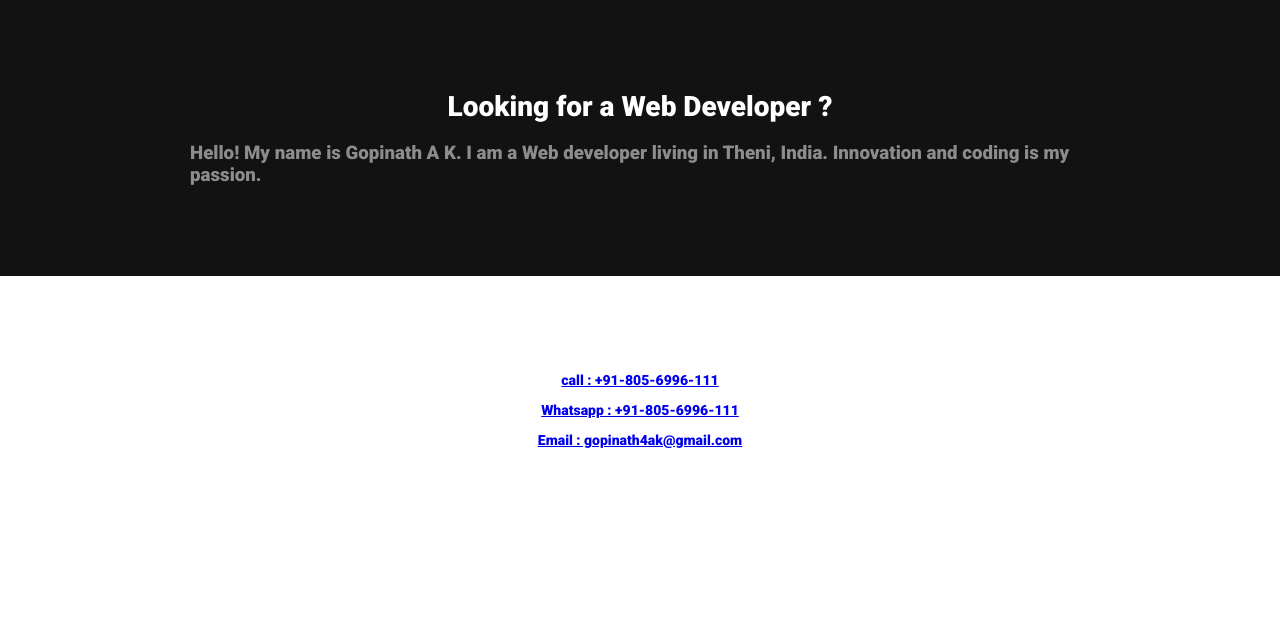
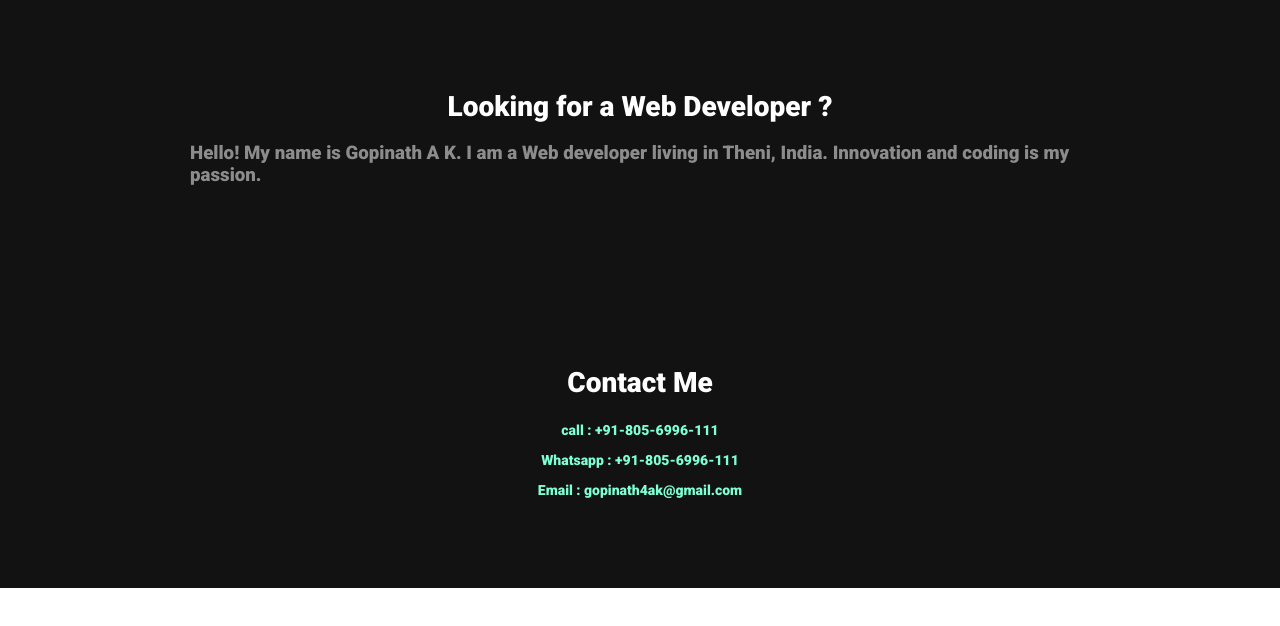
Before and after one commit to Gopinath4ak/gopinath4ak.github.io, a plain HTML site: page index.html in a window 1280 px wide. Drawn offline with Linux system fonts and the light colour scheme.

Commit message:
contact section design redo

```diff
--- a/index.html
+++ b/index.html
@@ -39,12 +39,12 @@
     </div>
 
 
-    <section style="max-width: 900px; margin:40px auto;">
+    <section style="background-color: #121212;padding: 50px;">
       <div style="max-width: 900px; margin:40px auto;">
         <h2 style="color: #fff; text-align:center; font-size:28px;">Contact Me</h2>
-        <h3 style="color: #8c8c8c; text-align:center; font-size:14px;"><a href='tel:+918056996111'>call : +91-805-6996-111</a></h3>
-        <h3 style="color: #8c8c8c; text-align:center; font-size:14px;"><a href='whatsapp://send?text=Hello Gopinath&phone=+918056996111&abid=+918056996111'>Whatsapp : +91-805-6996-111</a></h3>
-        <h3 style="color: #8c8c8c; text-align:center; font-size:14px;"><a href='mailto:gopinath4ak@gmail.com?subject=Hello Gopinath'>Email : gopinath4ak@gmail.com</a></h3>
+        <h3 style="color: #8c8c8c; text-align:center; font-size:14px;"><a style="text-decoration: none; color: aquamarine" href='tel:+918056996111'>call : +91-805-6996-111</a></h3>
+        <h3 style="color: #8c8c8c; text-align:center; font-size:14px;"><a style="text-decoration: none; color: aquamarine" href='whatsapp://send?text=Hello Gopinath&phone=+918056996111&abid=+918056996111'>Whatsapp : +91-805-6996-111</a></h3>
+        <h3 style="color: #8c8c8c; text-align:center; font-size:14px;"><a style="text-decoration: none; color: aquamarine" href='mailto:gopinath4ak@gmail.com?subject=Hello Gopinath'>Email : gopinath4ak@gmail.com</a></h3>
       </div>
     </section>
   </body>
```
